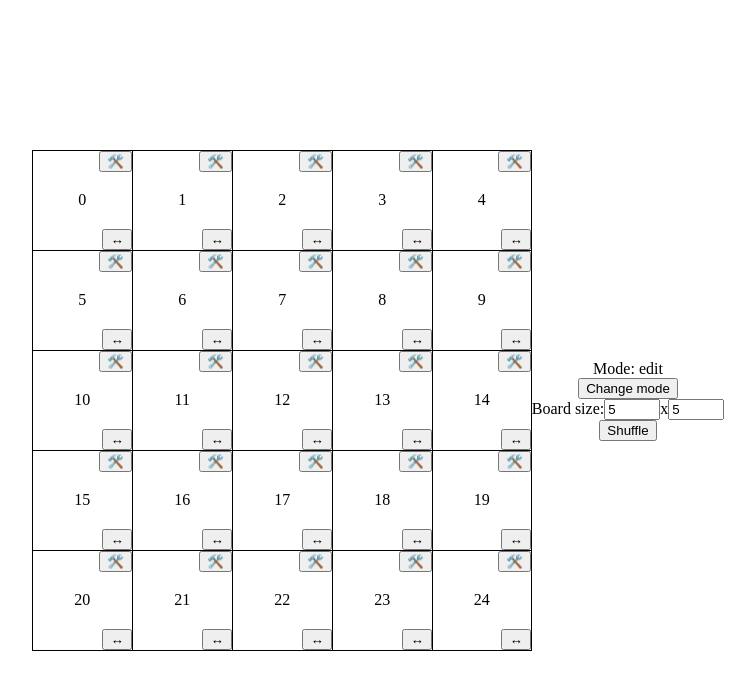
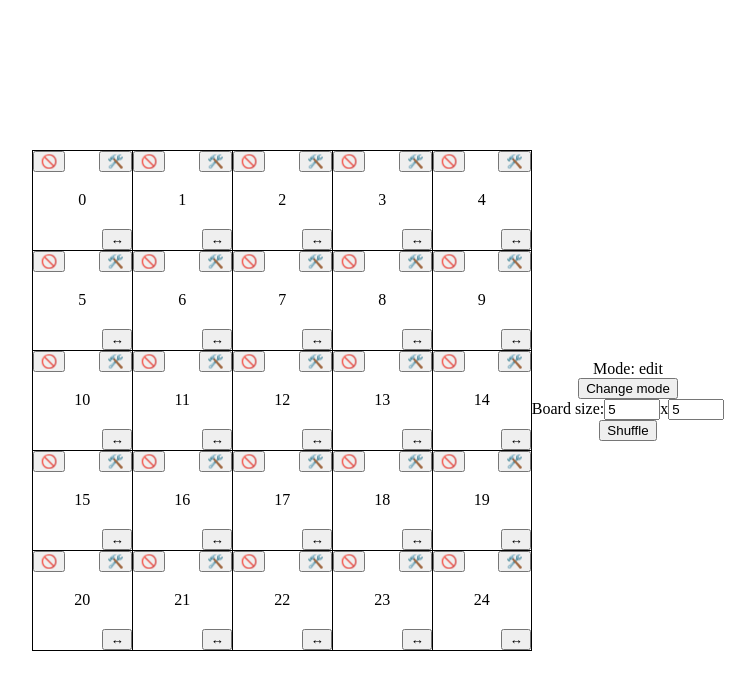
Before and after one commit to cheetamaru/bingo-builder, a Next.js app: page / in a window 1280 px wide. Shown: the top 690 px of the page, without its empty margins (262-1017 px from the left). Built offline with nearby package versions, Linux system fonts and the light colour scheme.

Commit message:
feat: add disable button to the block

```diff
--- a/src/components/BingoBlock.tsx
+++ b/src/components/BingoBlock.tsx
@@ -13,6 +13,7 @@ interface Props {
     onDragLeave?: (e: DragEvent<HTMLElement>) => void;
     onDrop?: (e: DragEvent<HTMLElement>) => void;
     onClick?: () => void;
+    onDisable?: () => void;
     isSwapping?: boolean;
     isMarked?: boolean;
 }
@@ -28,6 +29,7 @@ export default function BingoBlock(props: Props) {
     onDragStart,
     onDragEnter,
     onDragLeave,
+    onDisable,
     isSwapping,
     isMarked,
     mode
@@ -51,14 +53,19 @@ export default function BingoBlock(props: Props) {
     return classes.join(" ")
   }
 
+  const getToolsClass = (additionalClass: string) => {
+    return `${styles["bingo-block__tools"]} ${additionalClass}`
+  }
+
   const getTools = () => {
     if (mode === "play") {
       return <></>
     }
 
     return <>
-        <button className={styles["bingo-block__tools--right-bottom"]} onClick={onSwap}>↔</button>
-        <button className={styles["bingo-block__tools--right-top"]} onClick={onEdit}>🛠️</button>
+        <button className={getToolsClass(styles["bingo-block__tools--right-bottom"])} onClick={onSwap}>↔</button>
+        <button className={getToolsClass(styles["bingo-block__tools--right-top"])} onClick={onEdit}>🛠️</button>
+        <button className={getToolsClass(styles["bingo-block__tools--left-top"])} onClick={onDisable}>🚫</button>
     </>
   }
 
--- a/src/styles/BingoBlock.module.css
+++ b/src/styles/BingoBlock.module.css
@@ -33,20 +33,19 @@
 
 .bingo-block__tools {
     position: absolute;
-    top: 0;
-    right: 0;
-    display: flex;
-    flex-direction: column;
 }
 
 .bingo-block__tools--right-top {
-    position: absolute;
     right: 0;
     top: 0;
 }
 
 .bingo-block__tools--right-bottom {
-    position: absolute;
     right: 0;
     bottom: 0
 }
+
+.bingo-block__tools--left-top {
+    left: 0;
+    top: 0
+}
```
